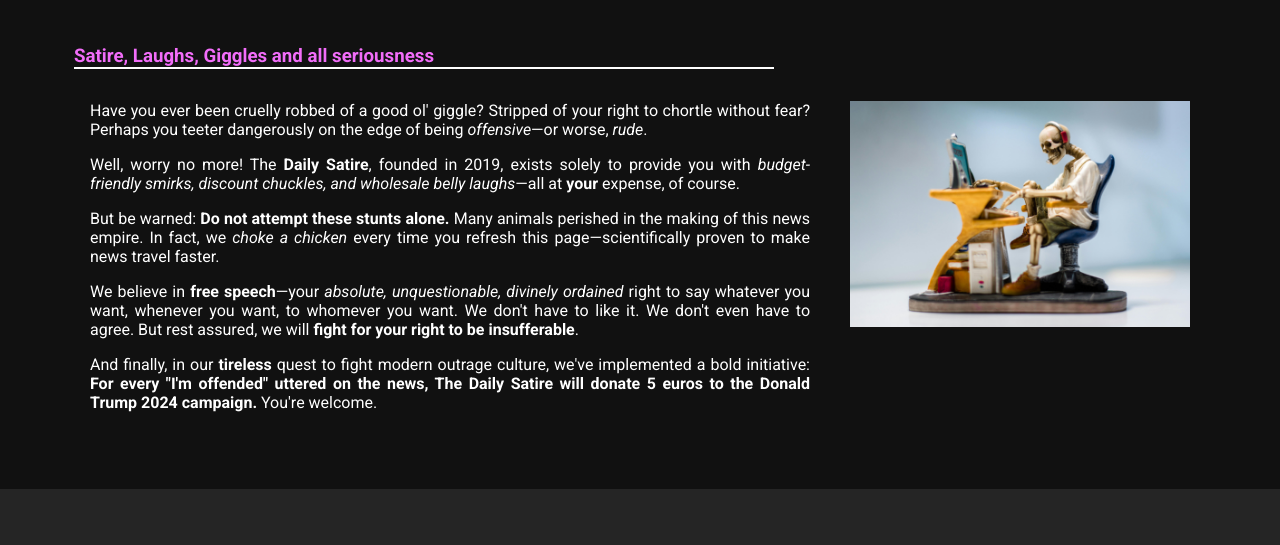
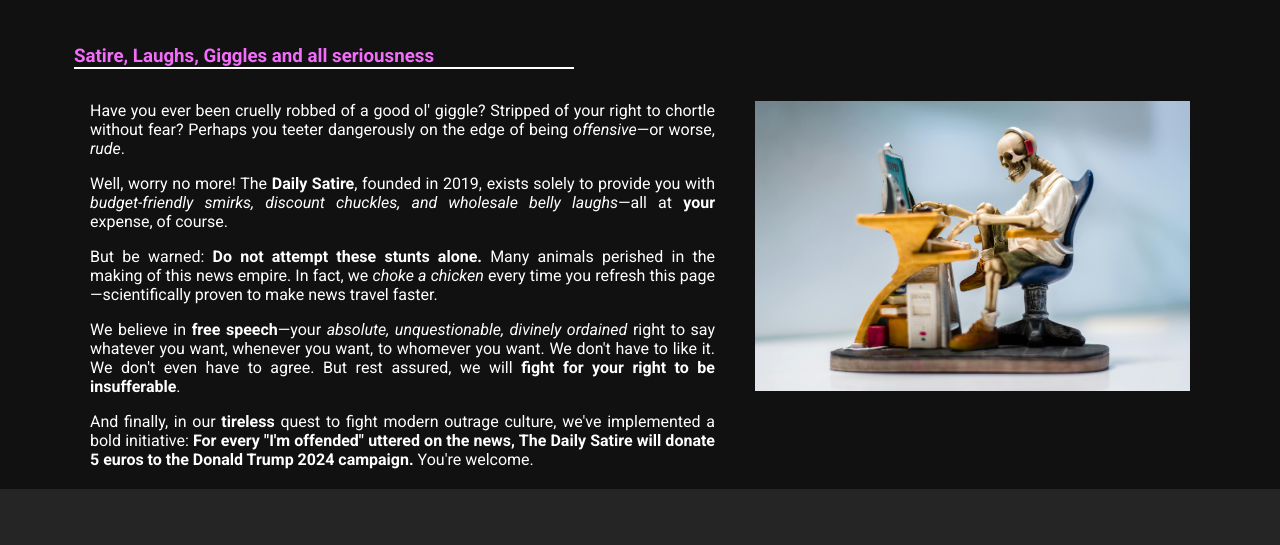
Before and after one commit to KristianColville1/web-dev-setu-1, an Eleventy site: page about.njk in a window 1280 px wide. Shown: the part 255-800 px from the top of the page. Built offline with nearby package versions, Linux system fonts and the light colour scheme; Eleventy itself is replaced by a stand-in of ours; files that its build step writes are made by us from their sources; a web font is replaced by a local one.

Commit message:
Complete main pages

```diff
--- a/about.njk
+++ b/about.njk
@@ -6,7 +6,7 @@
     <h3 class="text-primary">Satire, Laughs, Giggles and all seriousness</h3>
     <hr class="heading-hr">
     <div class="row main-content mt-2">
-        <div class="col-sm-12 col-md-8 m-2">
+        <div class="col-sm-12 col-md-7 m-2">
             <p class="text-justify">
                 Have you ever been cruelly robbed of a good ol' giggle? Stripped of your right to chortle without fear?
                 Perhaps you
@@ -46,7 +46,7 @@
 
 
         </div>
-        <div class="col-sm-12 col-md-4 m-2">
+        <div class="col-sm-12 col-md-5 m-2">
             <img src="/assets/images/about/about.jpg" alt="About Us" class="img-fluid" width="100%">
         </div>
     </div>
--- a/assets/css/style.css
+++ b/assets/css/style.css
@@ -210,7 +210,7 @@
 .heading-hr {
     height: 0.1rem;
     background-color: white;
-    max-width: 700px;
+    max-width: 500px;
 }
 @media screen and (min-width: 768px) {
     .d-none-md {
```
Also changed, not shown: 2 other files.
